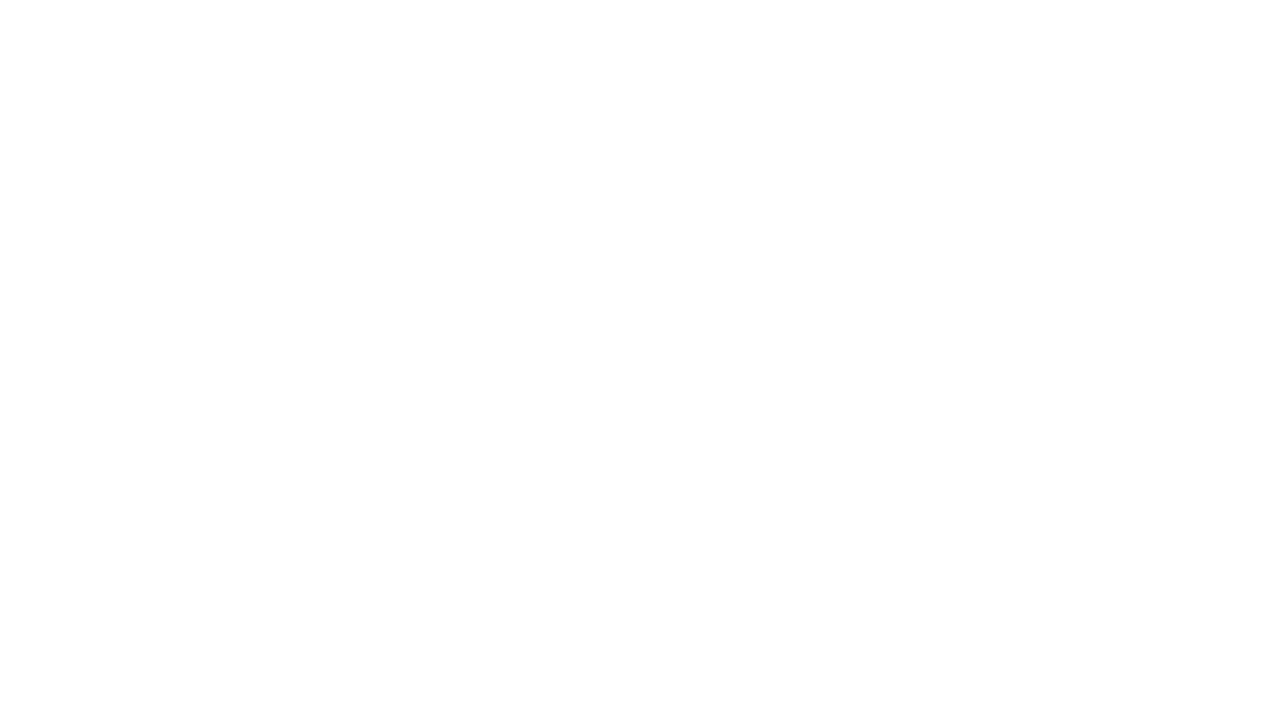
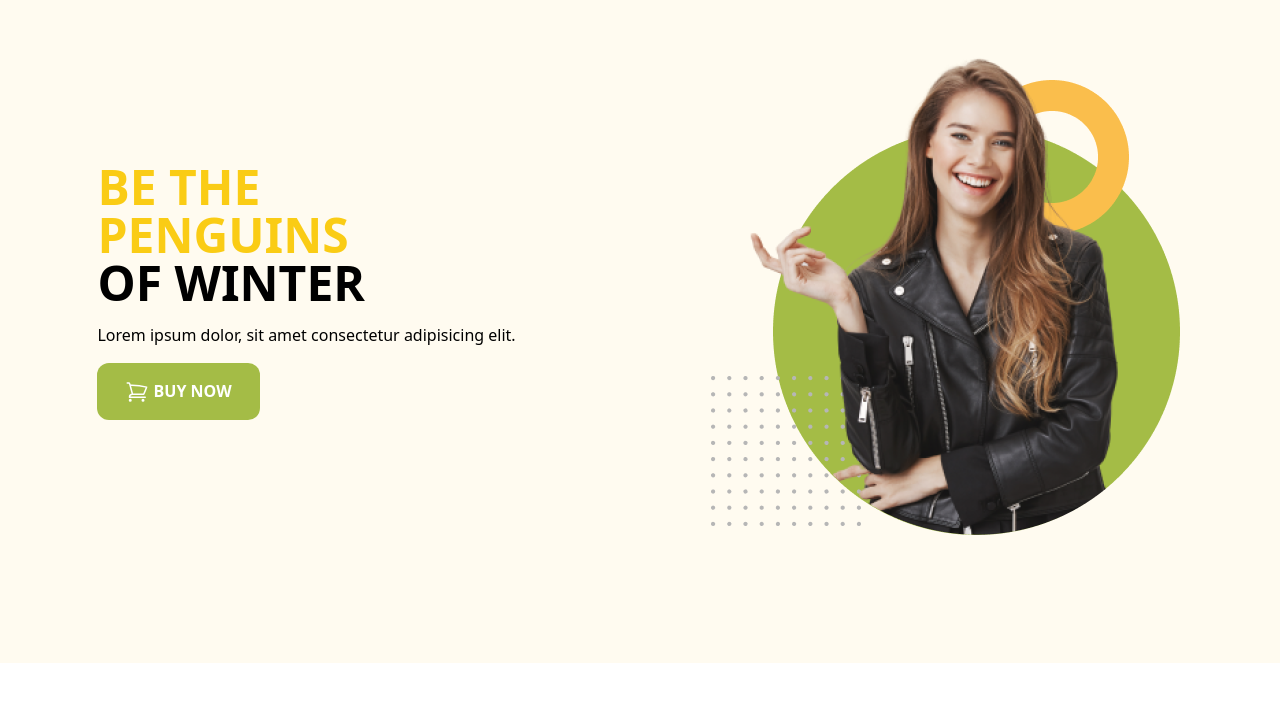
Before and after one commit to Gazi2050/Penguin-Tailwind, a plain HTML site: page index.html in a window 1280 px wide. Drawn offline with nearby package versions, Linux system fonts and the light colour scheme.

Commit message:
header added

```diff
--- a/index.html
+++ b/index.html
@@ -4,10 +4,45 @@
 <head>
     <meta charset="UTF-8">
     <meta name="viewport" content="width=device-width, initial-scale=1.0">
-    <title>Penguin</title>
+    <title>Penguin Fashion</title>
+    <script src="https://cdn.tailwindcss.com"></script>
+    <script>
+        tailwind.config = {
+            theme: {
+                extend: {
+                    colors: {
+                        clifford: '#da373d',
+                        penguin: '#FFFBF0',
+                    }
+                }
+            }
+        }
+    </script>
 </head>
 
 <body>
+    <header class="bg-penguin pb-32 pt-12">
+        <section class="container mx-auto sm:flex items-center justify-around">
+            <div class="space-y-4">
+                <h1 class="text-2xl sm:text-5xl uppercase font-bold">
+                    <span class="text-yellow-400"> Be the<br> Penguins </span>
+                    <br>
+                    <span>of Winter </span>
+                </h1>
+                <p>Lorem ipsum dolor, sit amet consectetur adipisicing elit.</p>
+                <button class="uppercase bg-[#A4BC46] py-4 px-7 text-white font-bold rounded-xl"><svg
+                        xmlns="http://www.w3.org/2000/svg" fill="none" viewBox="0 0 24 24" stroke-width="1.5"
+                        stroke="currentColor" class="w-6 h-6 inline">
+                        <path stroke-linecap="round" stroke-linejoin="round"
+                            d="M2.25 3h1.386c.51 0 .955.343 1.087.835l.383 1.437M7.5 14.25a3 3 0 00-3 3h15.75m-12.75-3h11.218c1.121-2.3 2.1-4.684 2.924-7.138a60.114 60.114 0 00-16.536-1.84M7.5 14.25L5.106 5.272M6 20.25a.75.75 0 11-1.5 0 .75.75 0 011.5 0zm12.75 0a.75.75 0 11-1.5 0 .75.75 0 011.5 0z" />
+                    </svg>
+                    Buy Now</button>
+            </div class="pt-4 sm:pt-0">
+            <div>
+                <img class="w-1/2 sm:w-full" src="images/model.png">
+            </div>
+        </section>
+    </header>
 
 </body>
 
--- /dev/null
+++ b/tailwind.config.js
@@ -0,0 +1,8 @@
+/** @type {import('tailwindcss').Config} */
+module.exports = {
+    content: ["./src/**/*.{html,js}"],
+    theme: {
+        extend: {},
+    },
+    plugins: [],
+}
```
